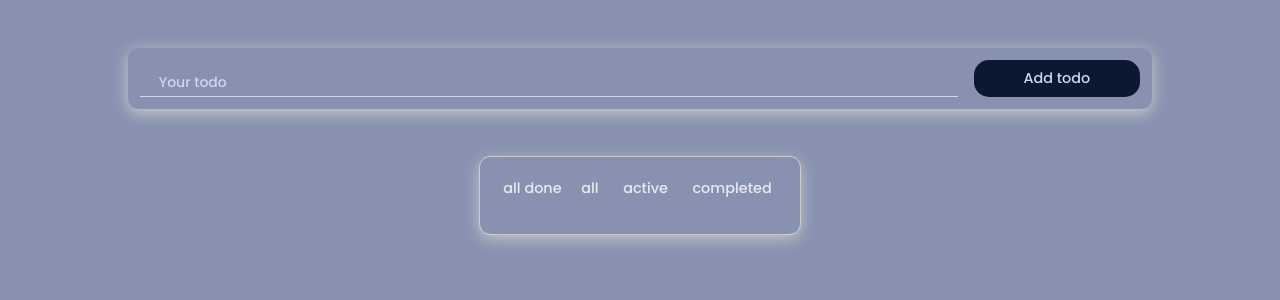
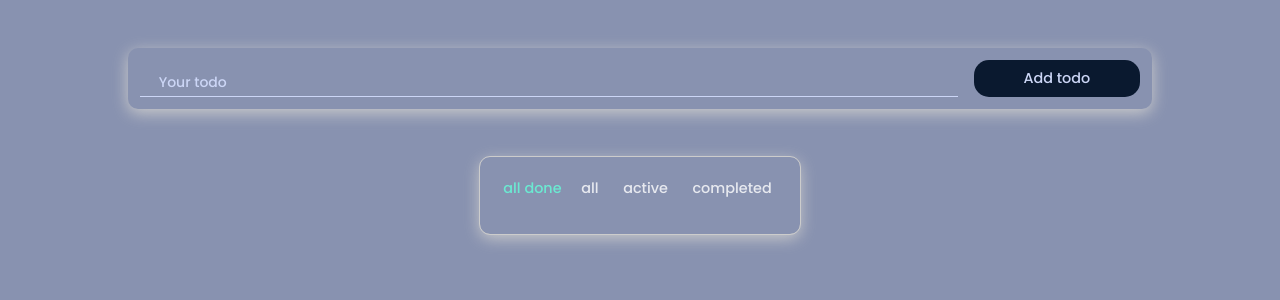
Before and after one commit to vladimirplyukhin89/TODO, a React (Create React App) app: page / in a window 1280 px wide. Shown: the top 300 px of the page. Built offline with nearby package versions, Linux system fonts and the light colour scheme.

Commit message:
Some edits in design

```diff
--- a/src/components/TaskCategory/TaskCategory.jsx
+++ b/src/components/TaskCategory/TaskCategory.jsx
@@ -1,11 +1,18 @@
 import cn from "classnames";
 import s from "../../styles/modules/category.module.scss";
 
-const TaskCategory = ({ index, categories, onClickCategory, itemsLeft }) => {
+const TaskCategory = ({
+  index,
+  categories,
+  onClickCategory,
+  itemsLeft,
+  todoLength,
+}) => {
+  console.log(todoLength);
   return (
     <>
       <ul className={s.footer}>
-        <span>{itemsLeft}</span>
+        <span className={cn({ [s.done]: !todoLength })}>{itemsLeft}</span>
         {categories.map((category) => (
           <li
             key={category.id}
--- a/src/components/TodoMain/TodoMain.jsx
+++ b/src/components/TodoMain/TodoMain.jsx
@@ -47,6 +47,7 @@ const TodoMain = () => {
         categories={categories}
         onClickCategory={onClickCategory}
         itemsLeft={itemsLeft}
+        todoLength={todoLength}
       />
       {todoLength && <TaskRender todos={todos} />}
     </div>
--- a/src/styles/base/_toast.scss
+++ b/src/styles/base/_toast.scss
@@ -12,7 +12,6 @@
   color: $clr_grey;
   background-color: $clr_delete;
   border: 1px solid $clr_grey;
-  opacity: 0.6;
 
   padding: 0.4rem;
 }
--- a/src/styles/base/_vars.scss
+++ b/src/styles/base/_vars.scss
@@ -4,9 +4,9 @@ $clr_white: rgb(255, 255, 255);
 $clr_white2: rgba(255, 255, 255, 0.8);
 $clr_black: rgb(10, 25, 47);
 $clr_brown: rgb(67, 21, 7);
-$clr_grey: #ccc;
-$clr_todo: #8d1e8d;
+$clr_grey: rgb(204, 204, 204);
+$clr_todo: rgb(141, 30, 141);
 $clr_text1: rgb(204, 214, 246);
 $clr_text2: rgb(100, 255, 218);
 $clr_success: rgba(9, 180, 140, 0.6);
-$clr_delete: rgba(141, 30, 141, 0.5);
+$clr_delete: rgba(141, 30, 141, 0.6);
--- a/src/styles/modules/category.module.scss
+++ b/src/styles/modules/category.module.scss
@@ -10,6 +10,10 @@
   color: $clr_white;
   font-size: 0.9em;
   opacity: 0.8;
+
+  .done {
+    color: $clr_text2;
+  }
 
   & li {
     padding: 5px;
```
